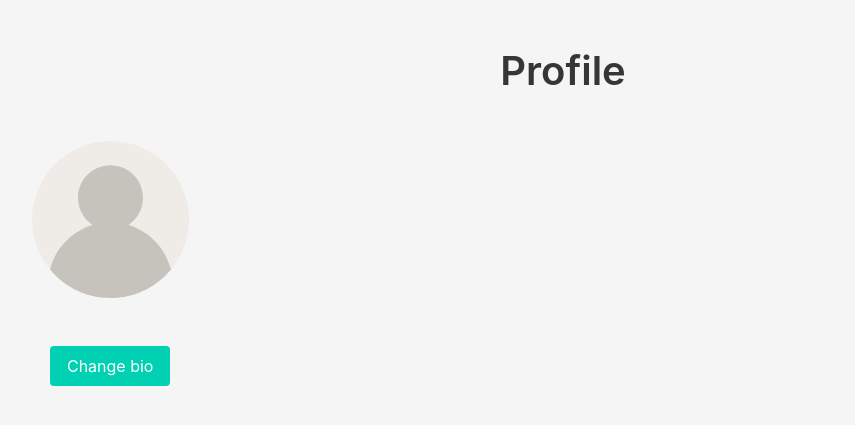
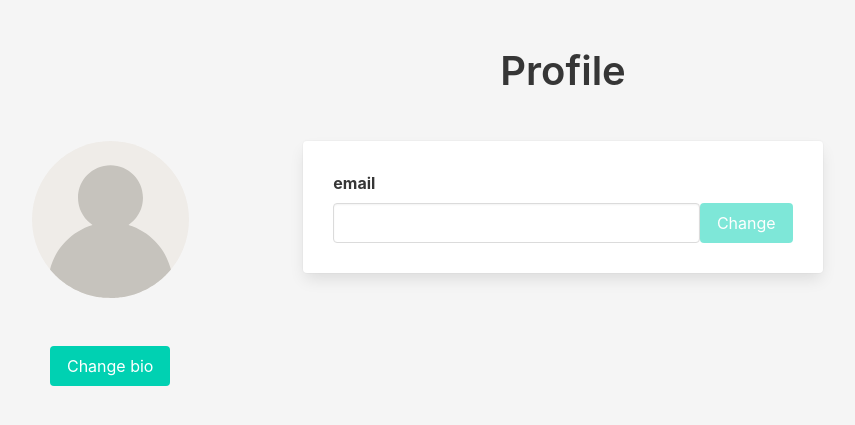
Before and after one commit to hordiienko-v/flask-blog, a Flask app: page /profile in a window 1280 px wide. Shown: the part 52-477 px from the top of the page, without its empty margins (77-932 px from the left). Run offline with Flask 2, Linux system fonts and the light colour scheme.

Commit message:
Added 'change email' field

```diff
--- a/app/routes/private_routes.py
+++ b/app/routes/private_routes.py
@@ -21,8 +21,16 @@ def profile():
 @app.route("/change_bio", methods=["POST"])
 def change_bio():
     new_bio = request.get_json()["bio"]
-
     current_user.bio = new_bio
     current_user.save_to_db()
 
     return {"message": "OK"}
+
+@login_required
+@app.route("/change_email", methods=["POST"])
+def change_email():
+    new_email = request.get_json()["email"]
+    current_user.email = new_email
+    current_user.save_to_db()
+
+    return {"message": "OK"}
--- a/app/templates/profile.html
+++ b/app/templates/profile.html
@@ -18,11 +18,23 @@
         <button class="button is-primary text-not-changing" type="button" id="bio-button">Change bio</button>
       </div>
     </div>
-    <div class="column is-9">
-
+    <div class="column is-6 is-offset-1">
+      <div class="card" style="padding: 30px">
+        <div class="field">
+          <h1 class="label">email</h1>
+          <div class="level">
+            <input class="input" type="email" id="email-input" value="{{current_user.email}}">
+            <button class="button is-primary" type="button" id="email-button" disabled>Change</button>
+          </div>
+        </div>
+      </div>
     </div>
   </div>
 {% endblock %}
+
+
+
+
 
 {% block script %}
 <script>
@@ -34,14 +46,17 @@
       "Content-Type": "application/json"
       }
     })
-    .then(function(response) {
-      if (response.status !== 200) {
-        console.log("Hmm. Status code: ${response.status}");
-        return;
+    .catch(function(error) {
+      console.log("Fetch error: ${error}");
+    });
+  }
+  function changeEmail(email) {
+    fetch(window.origin+"/change_email", {
+      method: "POST",
+      body: JSON.stringify({email: email}),
+      headers: {
+      "Content-Type": "application/json"
       }
-      response.json().then(function(data) {
-        console.log(data);
-      });
     })
     .catch(function(error) {
       console.log("Fetch error: ${error}");
@@ -52,6 +67,8 @@
     const bioButton = document.getElementById('bio-button');
     const bioTextarea = document.getElementById('bio-textarea');
     const bioText = document.getElementById('bio-text');
+    const emailButton = document.getElementById('email-button');
+    const emailInput = document.getElementById('email-input');
     if (bioButton && bioTextarea) {
       bioButton.addEventListener('click', () => {
         if (bioButton.classList.contains('text-not-changing')) {
@@ -67,6 +84,15 @@
         bioButton.classList.toggle('text-changing');
       })
     };
+    if (emailButton && emailInput) {
+      emailInput.addEventListener('input', () => {
+        emailButton.disabled = false
+      });
+      emailButton.addEventListener('click', () => {
+        changeEmail(emailInput.value);
+        emailButton.disabled = true;
+      })
+    }
   });
 </script>
 {% endblock %}
```
